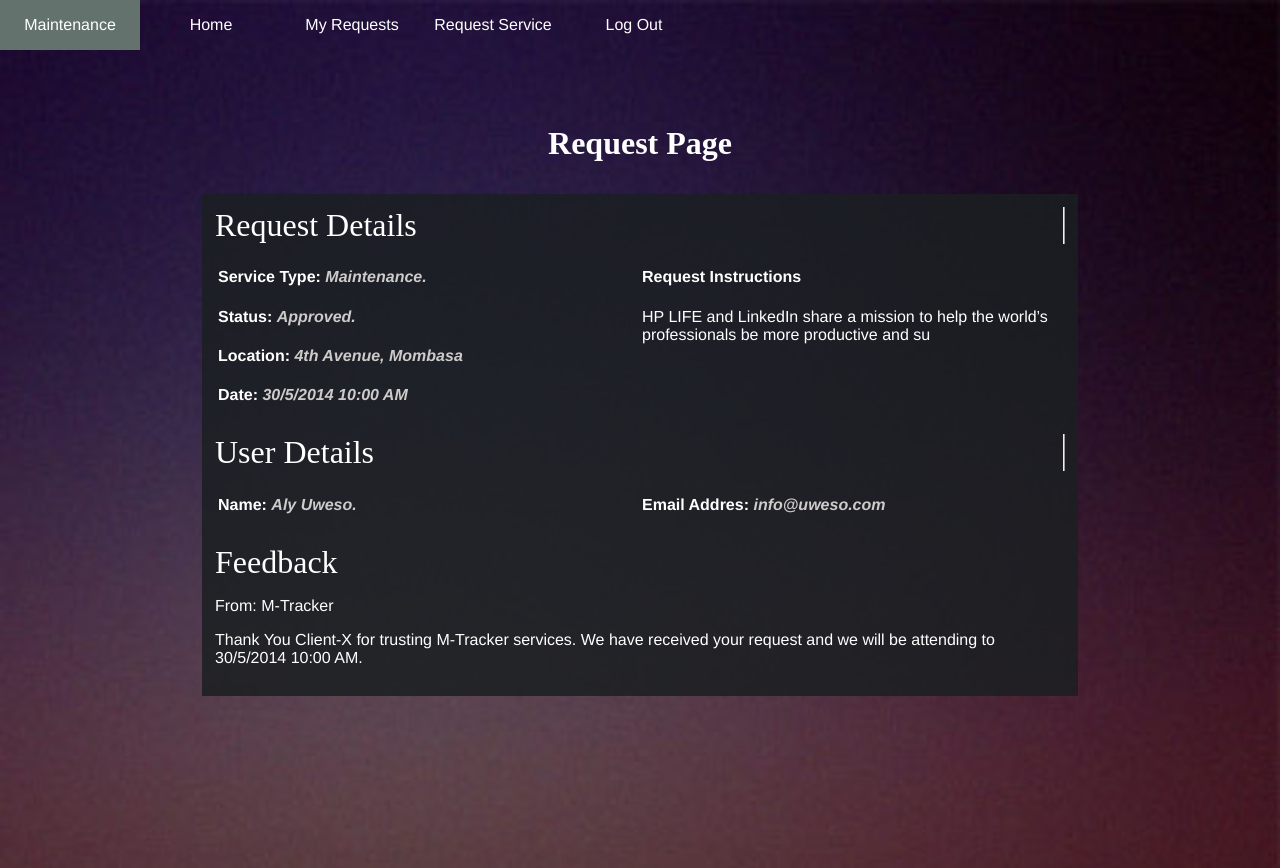
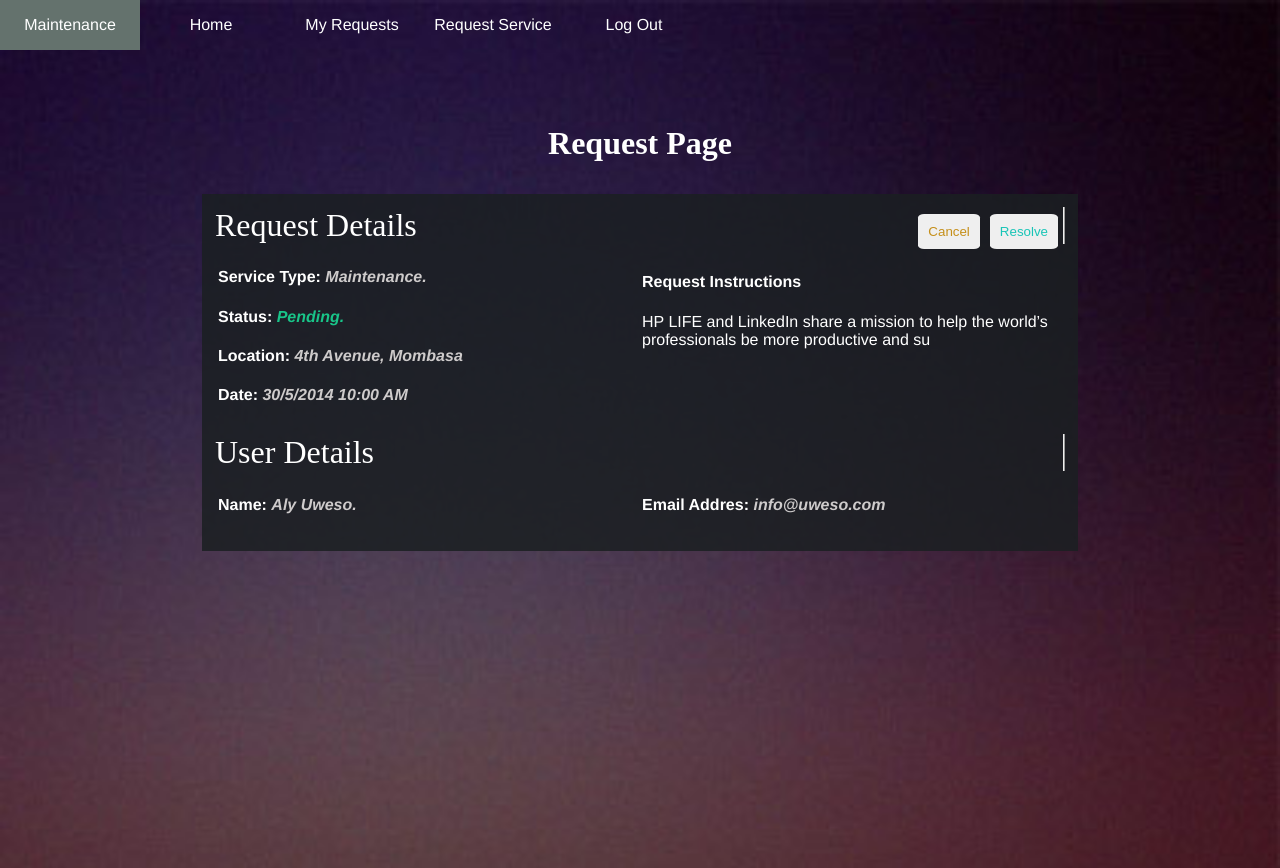
Before and after one commit to kiburualex/maintenance-tracker, a Python web app: template ui/templates/admin/request.html in a window 1280 px wide. Run offline with Jinja, Linux system fonts and the light colour scheme; the template is opened without the code that fills it, so the values that code supplies are empty.

Commit message:
[Feature #157871567] Add Resolve Button

```diff
--- a/ui/assets/css/styles.css
+++ b/ui/assets/css/styles.css
@@ -417,3 +417,8 @@
     height: 50px;
     margin-left: -8px;
 }
+
+.request-title span {
+    float: right;
+    margin: 0px 5px 0px 5px;
+}
--- a/ui/templates/admin/request.html
+++ b/ui/templates/admin/request.html
@@ -35,10 +35,14 @@
             <div class="row">
                <div class="col-lg-12 col-sm-12">
                   <div class="request-details">
-                      <div class="request-title">Request Details</div>
+                      <div class="request-title">
+                          Request Details
+                          <span><button id="status-resolved">Resolve</button></span>
+                          <span><button id="status-cancelled">Cancel</button></span>
+                        </div>
                       <div class="col-lg-6 col-sm-12">
                         <h4><strong>Service Type: </strong> <span>Maintenance.</span></h4>
-                        <h4><strong>Status: </strong> <span>Approved.</span></h4>
+                        <h4><strong>Status: </strong> <span id="status-pending">Pending.</span></h4>
                         <h4><strong>Location: </strong> <span>4th Avenue, Mombasa</span></h4>
                         <h4><strong>Date: </strong> <span>30/5/2014 10:00 AM</span></h4>
                       </div>
@@ -60,17 +64,6 @@
                     </div>
 
                </div>
-               <div class="col-lg-12 col-sm-12">
-                    <div class="feedback-details">
-                       <div class="request-title">Feedback</div>
-                       <div class="feedback-body">
-                           <p>From: <span>M-Tracker</span> </p>
-                           <p>Thank You Client-X for trusting M-Tracker services.
-                               We have received your request and we will be attending to <stong>30/5/2014 10:00 AM</stong>.</p>
-                       </div>
-                    </div>
-
-               </div>
             </div>
         </div>
         </div>
```
